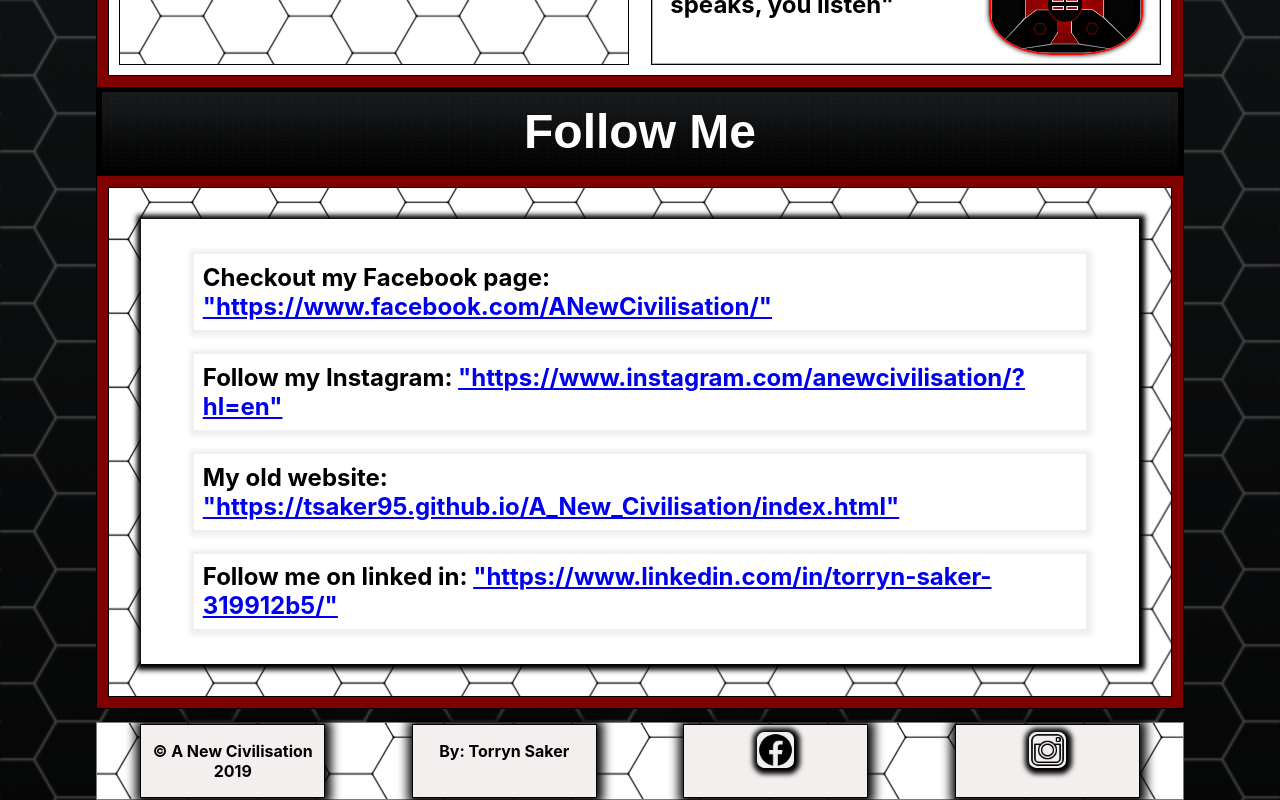
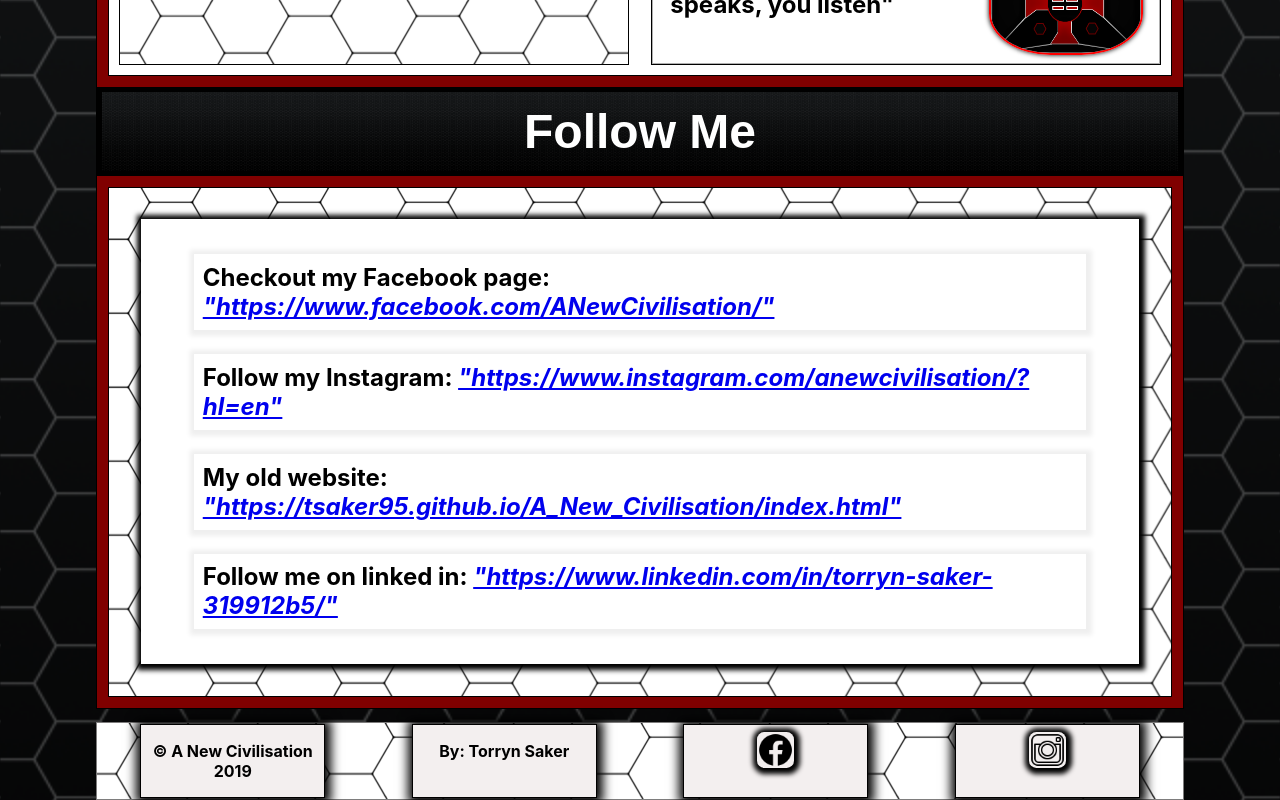
Before and after one commit to TSaker95/newciv-react-site, a React (Create React App) app: page / in a window 1280 px wide. Shown: the part 4588-5388 px from the top of the page. Built offline with nearby package versions, Linux system fonts and the light colour scheme.

Commit message:
Minor fix

```diff
--- a/src/App.css
+++ b/src/App.css
@@ -216,6 +216,10 @@ html {
           box-shadow: 1px 1px 5px 5px black;
   width: auto;
   background-color: white;
+}
+
+.sectiontextfollow a {
+  font-style: italic;
 }
 
 .sectiontextfollow a:hover {
--- a/src/App.scss
+++ b/src/App.scss
@@ -192,6 +192,7 @@ html {
   background-color: white;
   // height: 500px;
   a {
+    font-style: italic;
     &:hover {
       transform: scale(1.01);
       opacity: 1000;
```
Also changed, not shown: 1 other file (tests, documents, lock files or other folders).
